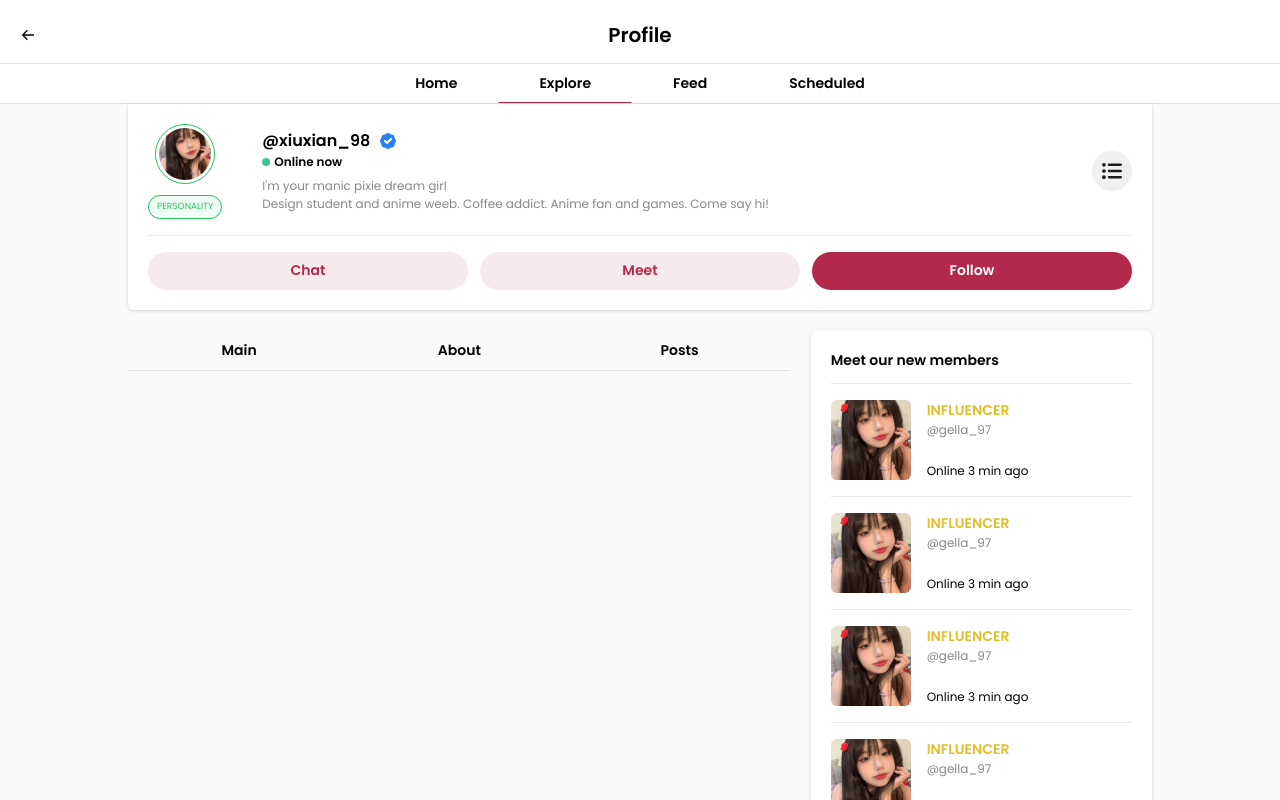
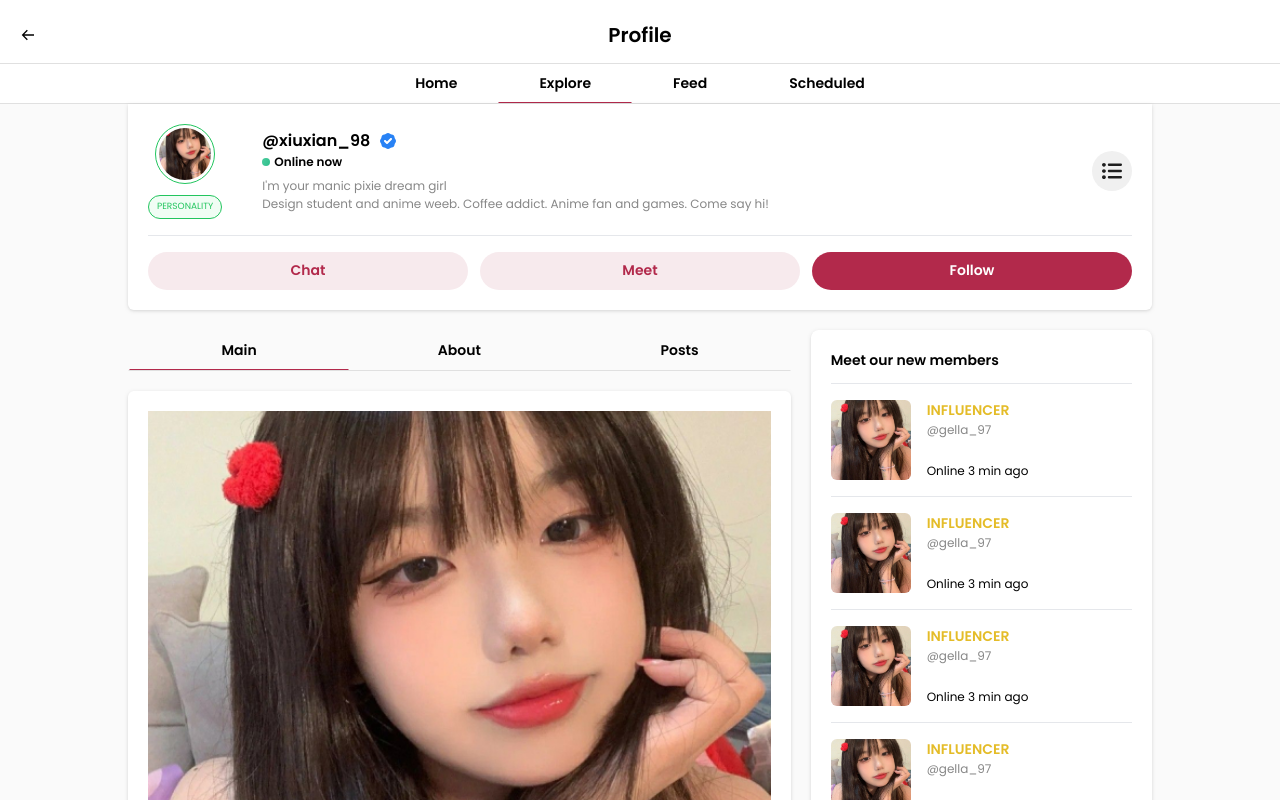
Before and after one commit to anandakelvin/elitelytest, a React (Vite) app: page /explore/xiuxian_98 in a window 1280 px wide. Shown: the top 800 px of the page. Built offline with nearby package versions, Linux system fonts and the light colour scheme.

Commit message:
Make profile main routing to use "" instead

```diff
--- a/src/main.tsx
+++ b/src/main.tsx
@@ -22,7 +22,7 @@ const router = createBrowserRouter([
 				element: <Profile />,
 				children: [
 					{
-						path: "main",
+						path: "",
 						caseSensitive: true,
 						element: <ProfileMain />,
 					},
@@ -37,7 +37,7 @@ const router = createBrowserRouter([
 	{
 		path: "*",
 		loader: () => {
-			throw redirect("explore/xiuxian_98/main");
+			throw redirect("explore/xiuxian_98/");
 		},
 	},
 ]);
--- a/src/routes/profile.tsx
+++ b/src/routes/profile.tsx
@@ -12,7 +12,8 @@ export default function Profile() {
 				<div className="w-full sm:w-2/3 sm:pr-5">
 					<div className="grid grid-cols-3 mb-5 border border-transparent border-b-greyBorder">
 						<NavLink
-							to="main"
+							to=""
+							end
 							className={({ isActive }) =>
 								isActive ? "btn-nav-active" : "btn-nav"
 							}
```
